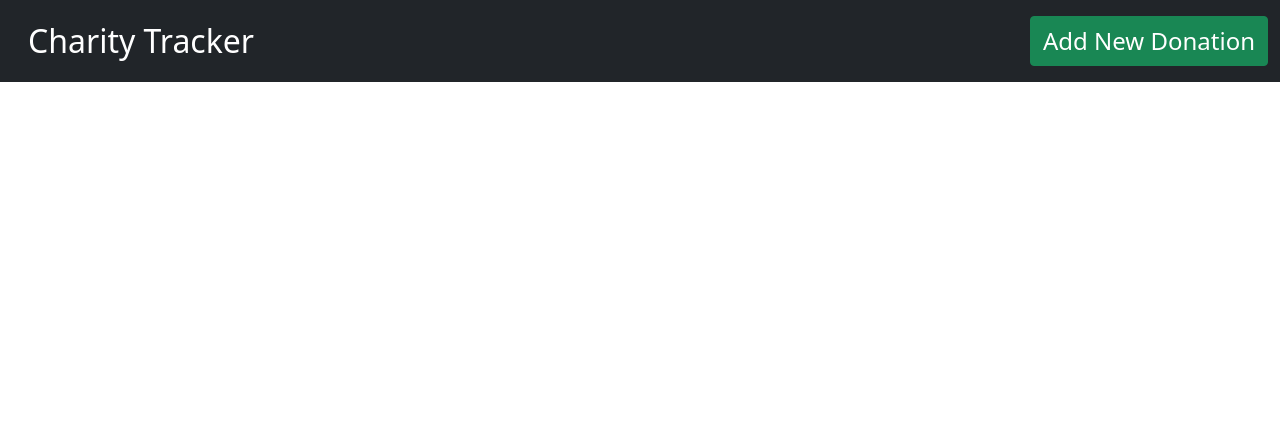
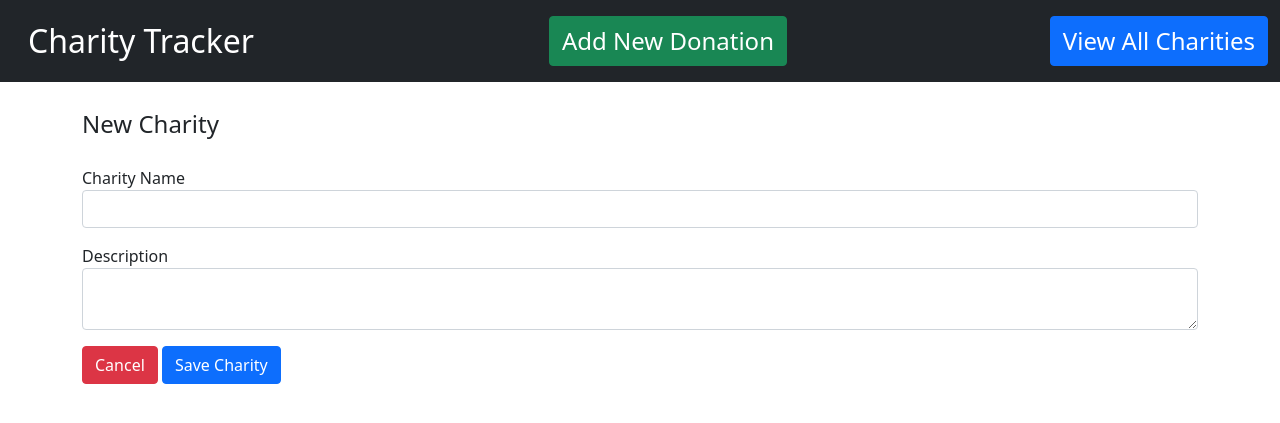
Before and after one commit to rosaregalado/charity-tracker, a Flask app: page /charities/1 in a window 1280 px wide. Shown: the top 423 px of the page. Run offline with Flask 2, Linux system fonts and the light colour scheme; data that the repository does not hold is empty; some libraries are stand-ins or nearby versions.

Commit message:
added charities

```diff
--- a/app.py
+++ b/app.py
@@ -3,11 +3,11 @@ from pymongo import MongoClient
 from bson.objectid import ObjectId
 import os
 
-# client = MongoClient()
-# db = client.CharityTracker
+
 uri = os.environ.get('MONGODB_URI')
 client = MongoClient(uri)
-db = client.get_default_database()
+# db = client.get_default_database()
+db = client.CharityTracker
 
 # database resources
 donations = db.donations
@@ -86,12 +86,26 @@ def donations_delete(donation_id):
 def charities_index():
   return render_template('charities_index.html', charities=charities.find())
 
+@app.route('/charities/new', methods=['POST'])
+def charities_new():
+  return render_template('charities_new.html')
+
+# submit charity route - POST
+@app.route('/charities', methods=['POST'])
+def charity_submit():
+  charity = {
+    'charity_name': request.form.get('charity_name'),
+    'charity_description': request.form.get('charity_description')
+  }
+  # add charity to db
+  charities.insert_one(charity)
+  return redirect(url_for('charities_index'))
+
 # show (single) charity profile route
 @app.route('/charities/<charity_name>')
 def charity_profile(charity_name):
-  # show one charity
   charity = charities.find_one({'name': charity_name})
-  return render_template('charity_profile.html', charity=charity, donations = donations.find({'charity_name': charity_name}))
+  return render_template('charities_new.html', charity=charity, donations = donations.find({'charity_name': charity_name}))
 
 # edit single charity route
 @app.route('/charities/<charity_name>/edit')
@@ -110,7 +124,7 @@ def charities_update(charity_name):
     {'name': charity_name},
     {'$set': updated_charity}
   )
-  return redirect(url_for('charity_profile', charity_name=updated_charity['name']))
+  return redirect(url_for('charity_show', charity_name=updated_charity['name']))
 
 
 
--- a/templates/charities_index.html
+++ b/templates/charities_index.html
@@ -1,6 +1,9 @@
 {% extends 'base.html' %}
 
 {% block content %}
+<div class='container d-flex flex-column justify-content-center align-items-center p-5'>
   <h2>Charities</h2>
+  <a href='/charities/new' class='btn btn-primary'>Add Charity</a>
+</div>
 
 {% endblock %}
--- /dev/null
+++ b/templates/charities_new.html
@@ -0,0 +1,25 @@
+{% extends 'base.html' %}
+
+{% block content %}
+<form method='POST' action='/charities'>
+  <fieldset>
+    <legend class="mt-4 mb-4">New Charity</legend>
+
+    <p>
+        <label for='name'>Charity Name</label><br>
+        <input type='text' name='charity_name' class="form-control"/>
+    </p>
+
+    <p>
+        <label for='description'>Description</label>
+        <textarea type='text' name='charity_description' class='form-control'></textarea>
+    </p>
+</fieldset>
+
+<!-- BUTTON -->
+<p>
+  <button type="submit" class="btn btn-danger"><a style="width: 25rem; text-decoration: none; color: white;" href="/">Cancel</a></button>
+  <button type="submit" class="btn btn-primary"><a style="width: 25rem; text-decoration: none; color: white;" href="/charities">Save Charity</a></button>
+</p>
+</form>
+{% endblock %}
--- a/templates/charity_edit.html
+++ /dev/null
@@ -1 +0,0 @@
-{% extends 'base.html' %}
--- a/templates/charity_profile.html
+++ /dev/null
@@ -1 +0,0 @@
-{% extends 'base.html' %}
--- a/templates/donations_new.html
+++ b/templates/donations_new.html
@@ -1,8 +1,8 @@
 {% extends 'base.html' %}
 
 {% block content %}
-  <div class="container d-flex flex-column justify-content-center align-items-center" style="height: 115vh;">
-    <div class="card p-3 bg-success" style="width: 40rem; height: 55rem; ">
+  <div class="container d-flex flex-column justify-content-center align-items-center" style="height: 110vh;">
+    <div class="card p-3 bg-success" style="width: 40rem; height: 50rem; ">
       <div class="card-body d-flex flex-column justify-content-around">
         <form action="/donations" method="POST" class="d-flex flex-column justify-content-around" style="height: 100%">
 
--- a/templates/partials/navbar.html
+++ b/templates/partials/navbar.html
@@ -5,13 +5,16 @@
 				Charity Tracker
 			</a>
 		</div>
-		<!-- <div class='pull-right'>
-			<a href='/donations/new' class='btn btn-default navbar-btn'>New Donation</a>
-		</div> -->
+
 		<button type="button" class='rounded btn btn-success fs-4'>
 			<a style="text-decoration: none; color: white;" href='/donations/new'>
 				Add New Donation
 			</a>
 		</button>
+
+		<button type="button" class='rounded btn btn-primary fs-4'>
+			<a style="text-decoration: none; color: white;" href='/charities'>
+				View All Charities
+			</a>
   </div>
 </nav>
```
Also changed, not shown: templates/charity_show.html (added, +15 -0 lines).
